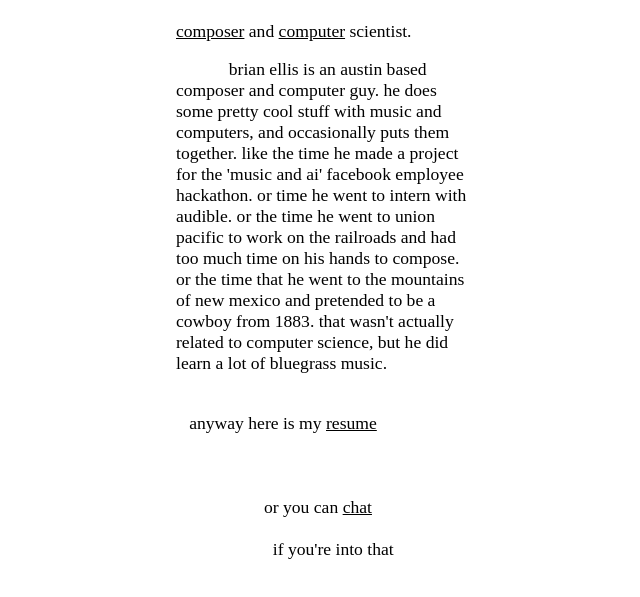
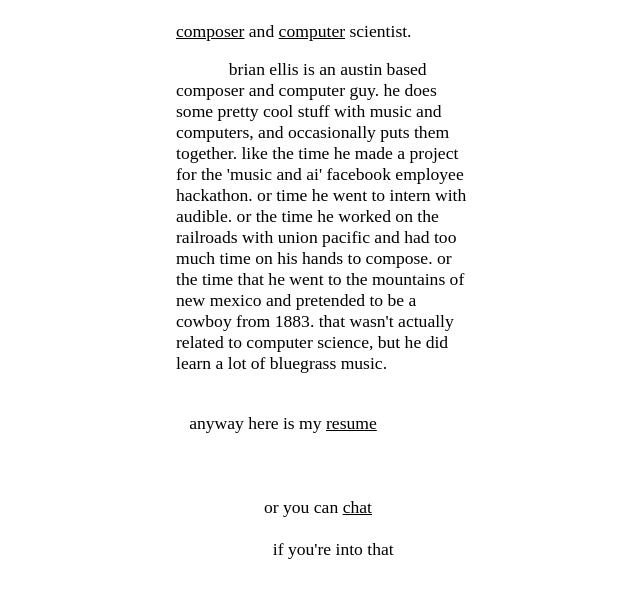
Before and after one commit to kitchWWW/kitchWWW.github.io, a plain HTML site: page index.html in a window 1280 px wide. Shown: the part 83-680 px from the top of the page, without its empty margins (132-772 px from the left). Drawn offline with Linux system fonts and the light colour scheme.

```diff
--- a/index.html
+++ b/index.html
@@ -39,7 +39,7 @@
     <a target="_blank" href="http://www.brianellissound.com">composer</a> and <a target="_blank" href="https://github.com/kitchWWW">computer</a> scientist.
     <p>
     &nbsp; &nbsp; &nbsp; &nbsp; &nbsp; &nbsp;
-    brian ellis is an austin based composer and computer guy. he does some pretty cool stuff with music and computers, and occasionally puts them together. like the time he made a project for the 'music and ai' facebook employee hackathon. or time he went to intern with audible. or the time he went to union pacific to work on the railroads and had too much time on his hands to compose. or the time that he went to the mountains of new mexico and pretended to be a cowboy from 1883. that wasn't actually related to computer science, but he did learn a lot of bluegrass music.
+    brian ellis is an austin based composer and computer guy. he does some pretty cool stuff with music and computers, and occasionally puts them together. like the time he made a project for the 'music and ai' facebook employee hackathon. or time he went to intern with audible. or the time he worked on the railroads with union pacific and had too much time on his hands to compose. or the time that he went to the mountains of new mexico and pretended to be a cowboy from 1883. that wasn't actually related to computer science, but he did learn a lot of bluegrass music.
     </p>
     <br>
     &nbsp; &nbsp;anyway here is my <a href="Brian_Ellis_Resume.pdf" target="new">resume</a>
```
Also changed, not shown: 1 other file.
